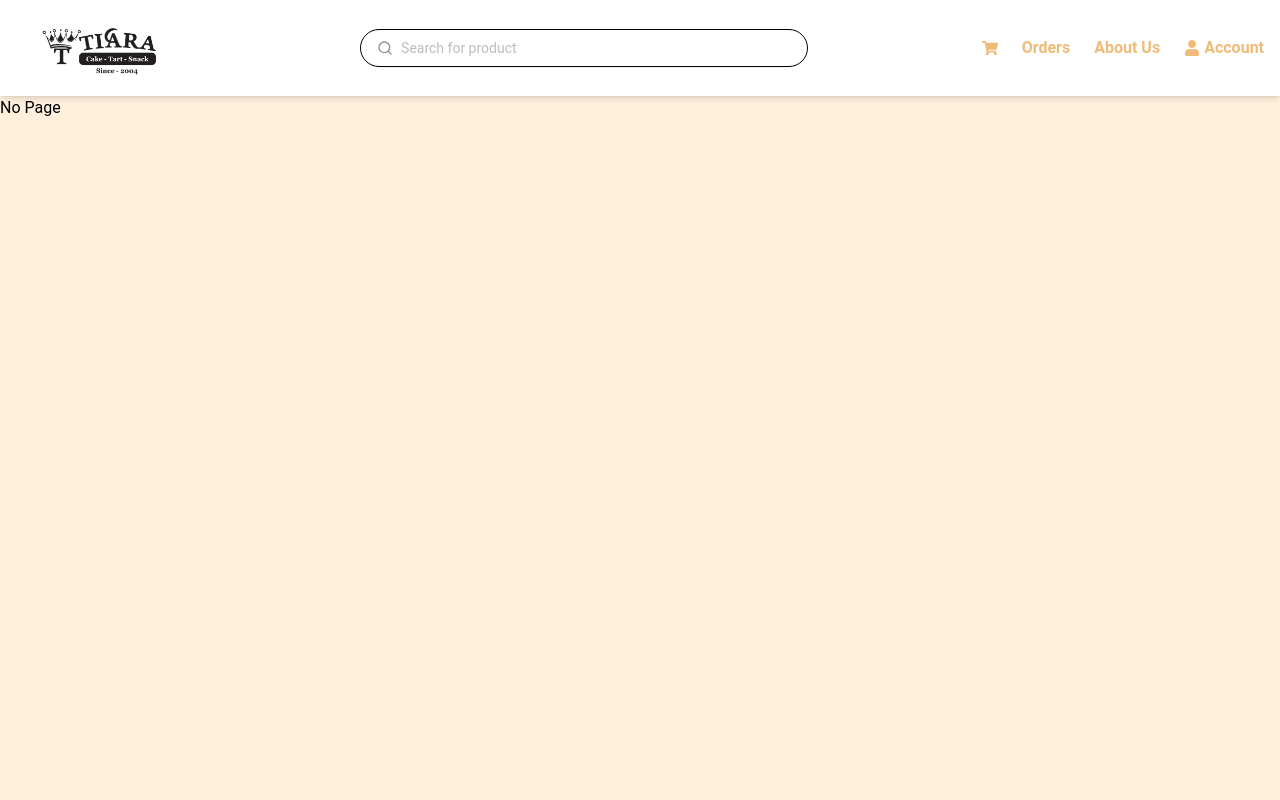
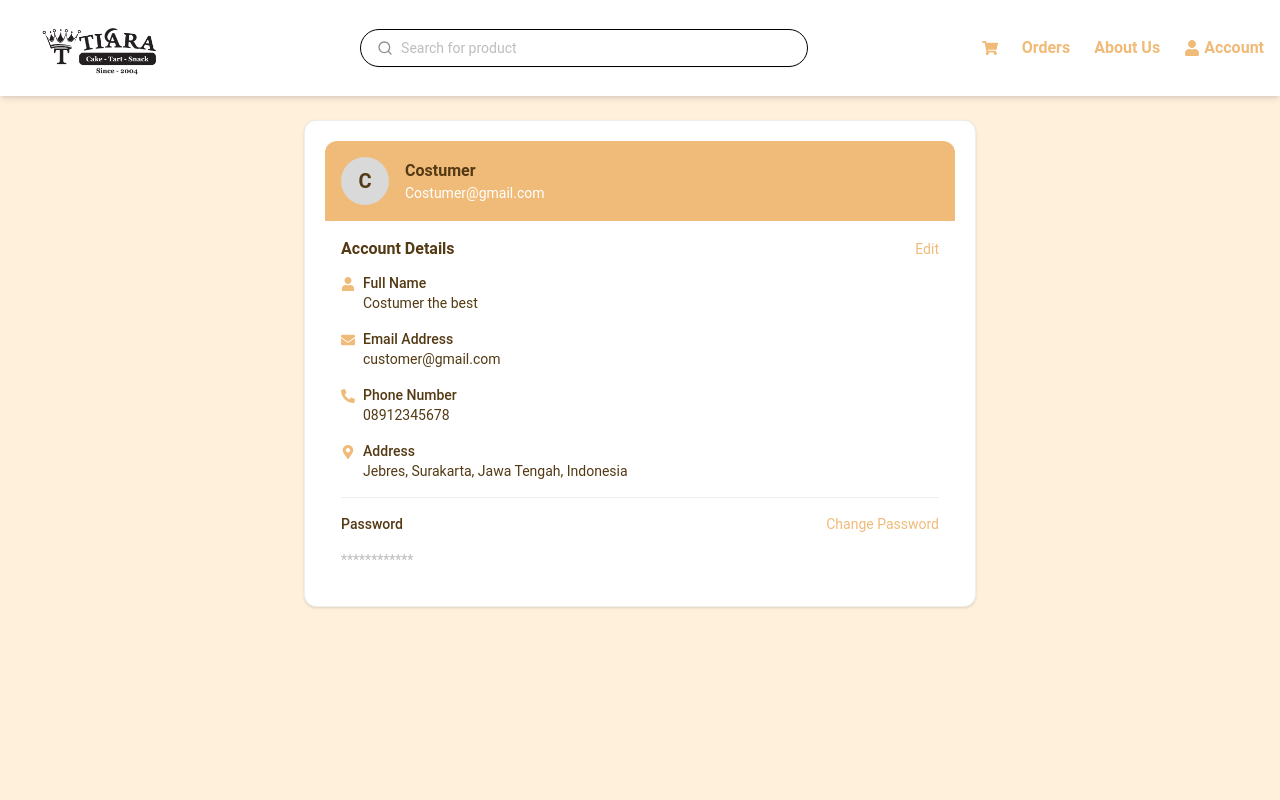
Before and after one commit to AristoBudiman/tiara_website, a React (Vite) app: page /user-dashboard in a window 1280 px wide. Shown: the top 800 px of the page. Built offline with nearby package versions, Linux system fonts and the light colour scheme; the HTML template or start-up script is replaced by a standard one.

Commit message:
add userdashboard

```diff
--- a/src/App.jsx
+++ b/src/App.jsx
@@ -11,6 +11,7 @@ import CartPage from "./pages/cart/CartPage";
 import AllProduct from "./pages/allProduct/AllProduct";
 import Signup from "./pages/registration/Signup";
 import Login from "./pages/registration/Login";
+import UserDashboard from "./pages/user/UserDashboard";
 
 const App = () => {
   return (
@@ -25,6 +26,7 @@ const App = () => {
           {/* <Route path="/allproduct" element={<AllProduct />} /> */}
           <Route path="/signup" element={<Signup />} />
           <Route path="/login" element={<Login />} />
+          <Route path="/user-dashboard" element={<UserDashboard />} />
         </Routes>
       </Router>
     </div>
--- a/src/components/navbar/Navbar.jsx
+++ b/src/components/navbar/Navbar.jsx
@@ -24,7 +24,7 @@ const Navbar = () => {
                     </Link>
                     <Link to="/orders">Orders</Link>
                     <Link to="/about">About Us</Link>
-                    <Link to="/account" className="flex items-center space-x-1">
+                    <Link to="/user-dashboard" className="flex items-center space-x-1">
                         <FaUser />
                         <span>Account</span>
                     </Link>
--- /dev/null
+++ b/src/pages/user/UserDashboard.jsx
@@ -0,0 +1,80 @@
+import Layout from "../../components/layout/Layout";
+import { FaEnvelope, FaMapMarkerAlt, FaPhoneAlt, FaUser } from "react-icons/fa";
+
+const UserDashboard = () => {
+  return (
+    <Layout>
+      <div className="container mx-auto px-4 py-6 bg-[#FFF0DC] min-h-screen">
+        {/* Section Account Card */}
+        <div className="bg-white rounded-xl shadow p-5 max-w-2xl mx-auto border">
+          {/* Header */}
+          <div className="bg-[#F0BB78] rounded-t-xl p-4 flex items-center space-x-4">
+            <div className="w-12 h-12 rounded-full bg-[#D9D9D9] flex items-center justify-center font-bold text-xl text-[#543A14]">
+              C
+            </div>
+            <div>
+              <h2 className="font-bold text-[#543A14] text-md">Costumer</h2>
+              <p className="text-sm text-white">Costumer@gmail.com</p>
+            </div>
+          </div>
+
+          {/* Body */}
+          <div className="p-4">
+            <div className="flex justify-between items-center mb-3">
+              <h3 className="font-semibold text-[#543A14]">Account Details</h3>
+              <button className="text-sm text-[#F0BB78] hover:underline">Edit</button>
+            </div>
+
+            <div className="space-y-4 text-sm text-[#543A14]">
+              <div className="flex items-start space-x-2">
+                <FaUser className="mt-1 text-[#F0BB78]" />
+                <div>
+                  <p className="font-medium">Full Name</p>
+                  <p>Costumer the best</p>
+                </div>
+              </div>
+
+              <div className="flex items-start space-x-2">
+                <FaEnvelope className="mt-1 text-[#F0BB78]" />
+                <div>
+                  <p className="font-medium">Email Address</p>
+                  <p>customer@gmail.com</p>
+                </div>
+              </div>
+
+              <div className="flex items-start space-x-2">
+                <FaPhoneAlt className="mt-1 text-[#F0BB78]" />
+                <div>
+                  <p className="font-medium">Phone Number</p>
+                  <p>08912345678</p>
+                </div>
+              </div>
+
+              <div className="flex items-start space-x-2">
+                <FaMapMarkerAlt className="mt-1 text-[#F0BB78]" />
+                <div>
+                  <p className="font-medium">Address</p>
+                  <p>Jebres, Surakarta, Jawa Tengah, Indonesia</p>
+                </div>
+              </div>
+
+              <hr />
+
+              {/* Password Section */}
+              <div className="flex items-center justify-between">
+                <p className="font-medium">Password</p>
+                <button className="text-sm text-[#F0BB78] hover:underline">Change Password</button>
+              </div>
+              <p className="text-gray-400">************</p>
+            </div>
+          </div>
+        </div>
+
+        {/* Optional: Order Section */}
+        {/* Jika ingin tetap menampilkan Order seperti sebelumnya, bisa ditambahkan di bawah */}
+      </div>
+    </Layout>
+  );
+};
+
+export default UserDashboard;
```
